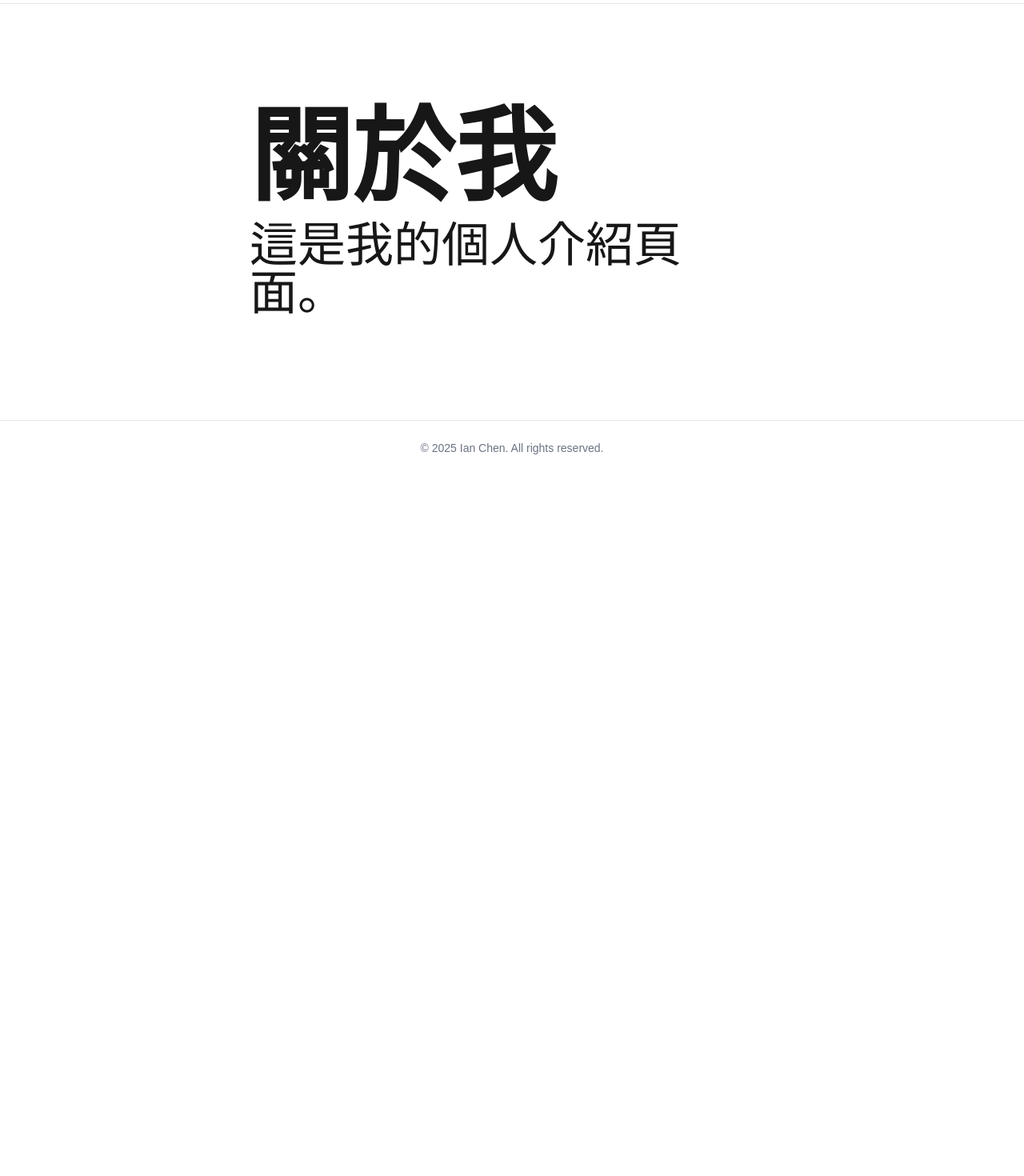
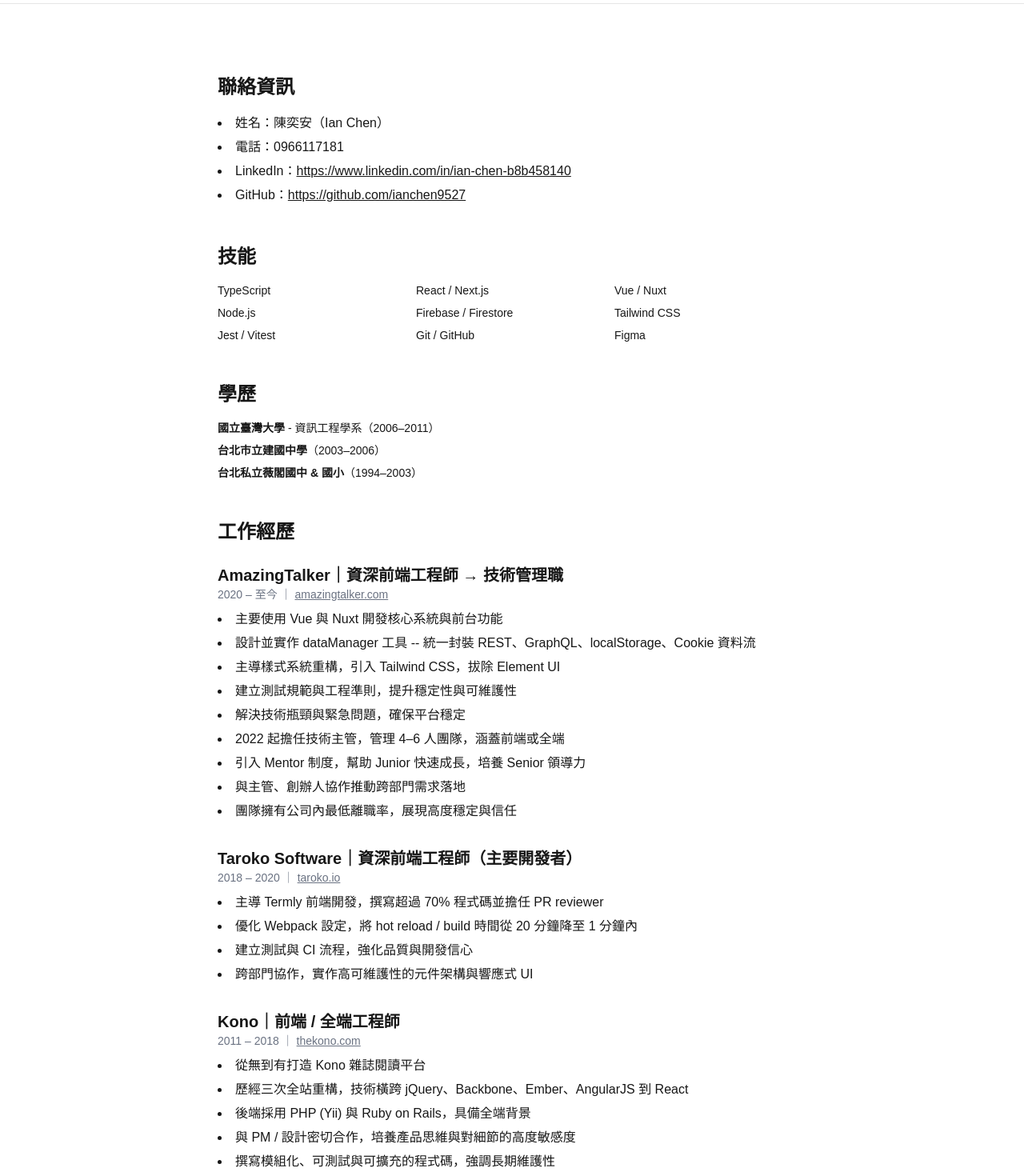
Before and after one commit to ianchen9527/ian-portfolio, a Next.js app: page /about in a window 1280 px wide. Shown: the part 80-1550 px from the top of the page at 80% size. Before the commit the page ends 800 px from the top, so only its background shows below. Built offline with nearby package versions, Linux system fonts and the light colour scheme.

Commit message:
feat: complete the content of about page

```diff
--- a/src/app/about/page.tsx
+++ b/src/app/about/page.tsx
@@ -1,8 +1,136 @@
+// src/app/about/page.tsx
 export default function AboutPage() {
   return (
-    <main className="p-10">
-      <h1 className="text-9xl font-bold">關於我</h1>
-      <p className="text-6xl mt-4">這是我的個人介紹頁面。</p>
-    </main>
+    <section className="space-y-12">
+      <section>
+        <h2 className="text-2xl font-bold mb-4">聯絡資訊</h2>
+        <ul className="list-disc list-inside space-y-1">
+          <li>姓名：陳奕安（Ian Chen）</li>
+          <li>電話：0966117181</li>
+          <li>
+            LinkedIn：
+            <a
+              href="https://www.linkedin.com/in/ian-chen-b8b458140"
+              className="underline break-all"
+            >
+              https://www.linkedin.com/in/ian-chen-b8b458140
+            </a>
+          </li>
+          <li>
+            GitHub：
+            <a
+              href="https://github.com/ianchen9527"
+              className="underline break-all"
+            >
+              https://github.com/ianchen9527
+            </a>
+          </li>
+        </ul>
+      </section>
+
+      {/* 技能列表 */}
+      <section>
+        <h2 className="text-2xl font-semibold mb-4">技能</h2>
+        <ul className="grid grid-cols-2 sm:grid-cols-3 gap-2 text-sm">
+          <li>TypeScript</li>
+          <li>React / Next.js</li>
+          <li>Vue / Nuxt</li>
+          <li>Node.js</li>
+          <li>Firebase / Firestore</li>
+          <li>Tailwind CSS</li>
+          <li>Jest / Vitest</li>
+          <li>Git / GitHub</li>
+          <li>Figma</li>
+        </ul>
+      </section>
+
+      {/* 學歷 */}
+      <section>
+        <h2 className="text-2xl font-semibold mb-4">學歷</h2>
+        <ul className="space-y-2 text-sm">
+          <li>
+            <strong>國立臺灣大學</strong> - 資訊工程學系（2006–2011）
+          </li>
+          <li>
+            <strong>台北市立建國中學</strong>（2003–2006）
+          </li>
+          <li>
+            <strong>台北私立薇閣國中 & 國小</strong>（1994–2003）
+          </li>
+        </ul>
+      </section>
+
+      {/* 經歷 */}
+      <section>
+        <h2 className="text-2xl font-bold mb-6">工作經歷</h2>
+
+        <div className="mb-8">
+          <h3 className="text-xl font-semibold">
+            AmazingTalker｜資深前端工程師 → 技術管理職
+          </h3>
+          <p className="text-sm text-gray-500">
+            2020 – 至今 ｜{" "}
+            <a href="https://www.amazingtalker.com" className="underline">
+              amazingtalker.com
+            </a>
+          </p>
+          <ul className="list-disc list-inside mt-2 space-y-1">
+            <li>主要使用 Vue 與 Nuxt 開發核心系統與前台功能</li>
+            <li>
+              設計並實作 dataManager 工具 -- 統一封裝
+              REST、GraphQL、localStorage、Cookie 資料流
+            </li>
+            <li>主導樣式系統重構，引入 Tailwind CSS，拔除 Element UI</li>
+            <li>建立測試規範與工程準則，提升穩定性與可維護性</li>
+            <li>解決技術瓶頸與緊急問題，確保平台穩定</li>
+            <li>2022 起擔任技術主管，管理 4–6 人團隊，涵蓋前端或全端</li>
+            <li>引入 Mentor 制度，幫助 Junior 快速成長，培養 Senior 領導力</li>
+            <li>與主管、創辦人協作推動跨部門需求落地</li>
+            <li>團隊擁有公司內最低離職率，展現高度穩定與信任</li>
+          </ul>
+        </div>
+
+        <div className="mb-8">
+          <h3 className="text-xl font-semibold">
+            Taroko Software｜資深前端工程師（主要開發者）
+          </h3>
+          <p className="text-sm text-gray-500">
+            2018 – 2020 ｜{" "}
+            <a href="https://www.taroko.io" className="underline">
+              taroko.io
+            </a>
+          </p>
+          <ul className="list-disc list-inside mt-2 space-y-1">
+            <li>主導 Termly 前端開發，撰寫超過 70% 程式碼並擔任 PR reviewer</li>
+            <li>
+              優化 Webpack 設定，將 hot reload / build 時間從 20 分鐘降至 1
+              分鐘內
+            </li>
+            <li>建立測試與 CI 流程，強化品質與開發信心</li>
+            <li>跨部門協作，實作高可維護性的元件架構與響應式 UI</li>
+          </ul>
+        </div>
+
+        <div>
+          <h3 className="text-xl font-semibold">Kono｜前端 / 全端工程師</h3>
+          <p className="text-sm text-gray-500">
+            2011 – 2018 ｜{" "}
+            <a href="https://www.thekono.com" className="underline">
+              thekono.com
+            </a>
+          </p>
+          <ul className="list-disc list-inside mt-2 space-y-1">
+            <li>從無到有打造 Kono 雜誌閱讀平台</li>
+            <li>
+              歷經三次全站重構，技術橫跨 jQuery、Backbone、Ember、AngularJS 到
+              React
+            </li>
+            <li>後端採用 PHP (Yii) 與 Ruby on Rails，具備全端背景</li>
+            <li>與 PM / 設計密切合作，培養產品思維與對細節的高度敏感度</li>
+            <li>撰寫模組化、可測試與可擴充的程式碼，強調長期維護性</li>
+          </ul>
+        </div>
+      </section>
+    </section>
   )
 }
```
